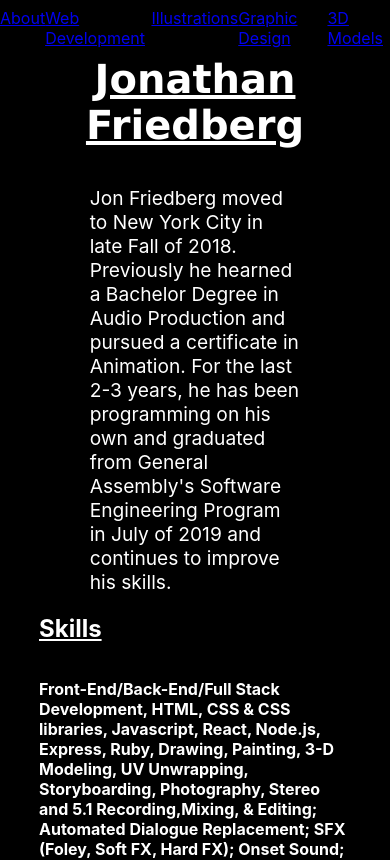
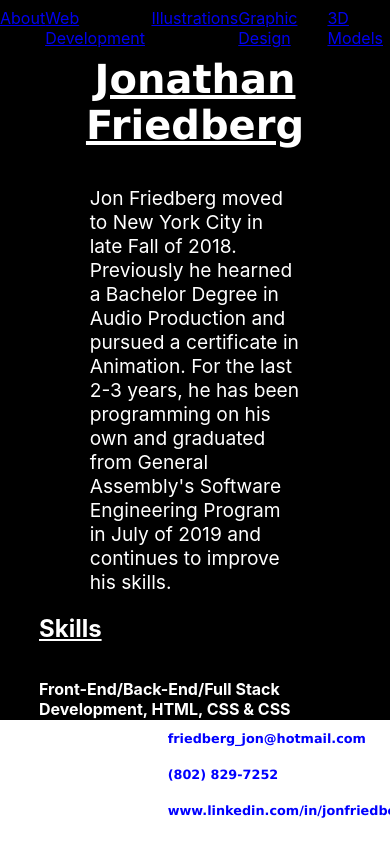
Before and after one commit to jonfriedberg123/home, a React (Create React App) app: page / in a window 390 px wide. Shown: the top 860 px of the page. Built offline with nearby package versions, Linux system fonts and the light colour scheme.

Commit message:
test with mobile

```diff
--- a/src/Style.css
+++ b/src/Style.css
@@ -2,9 +2,10 @@
 
 .body{
   margin: 0 auto;
-  min-height: 50em;
-  max-height: 50em;
   max-height: 100%;
+  min-height: 45em;
+  max-height: 45em;
+
   background-color: black;
   position:fixed, absolute;
   justify-content: center;
```
